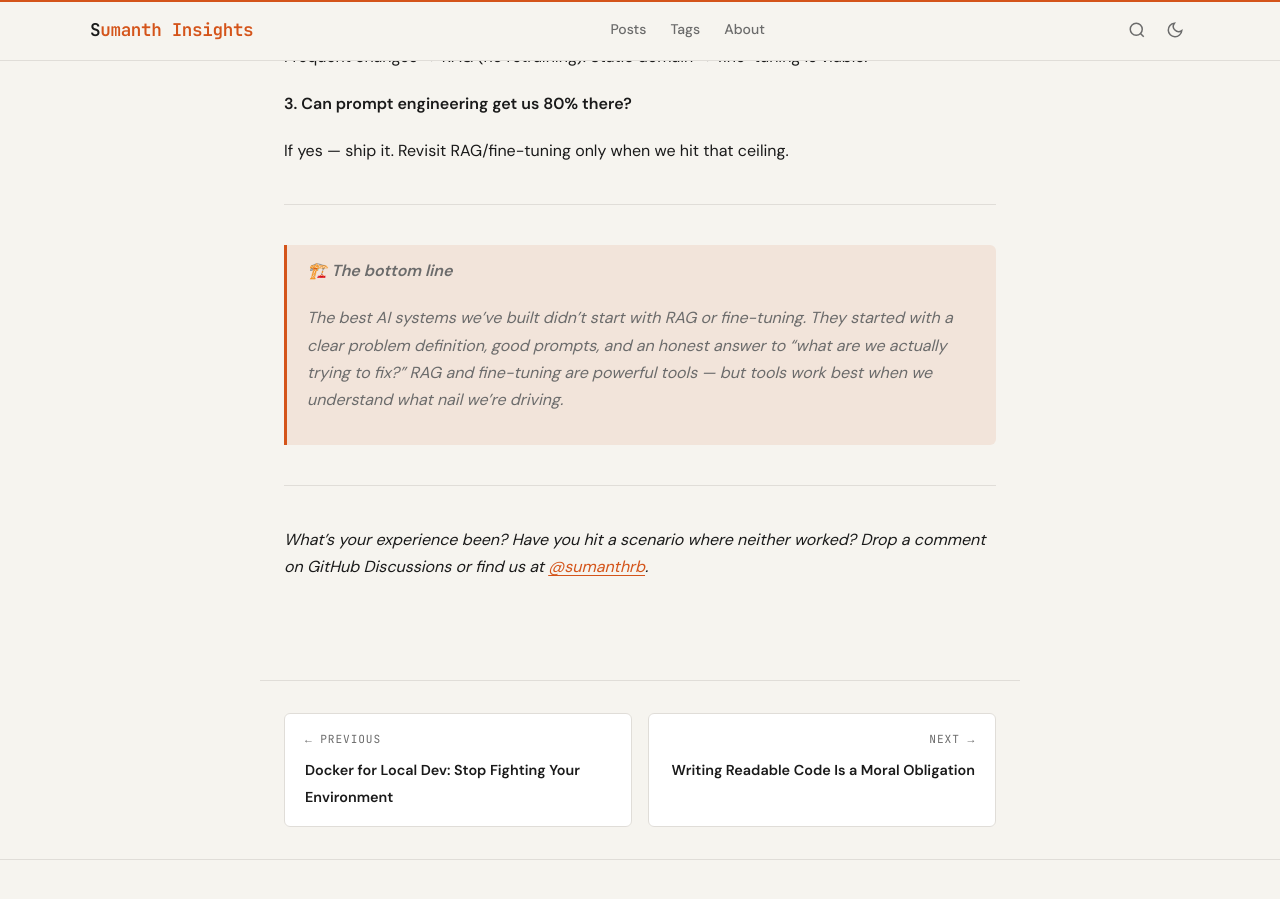
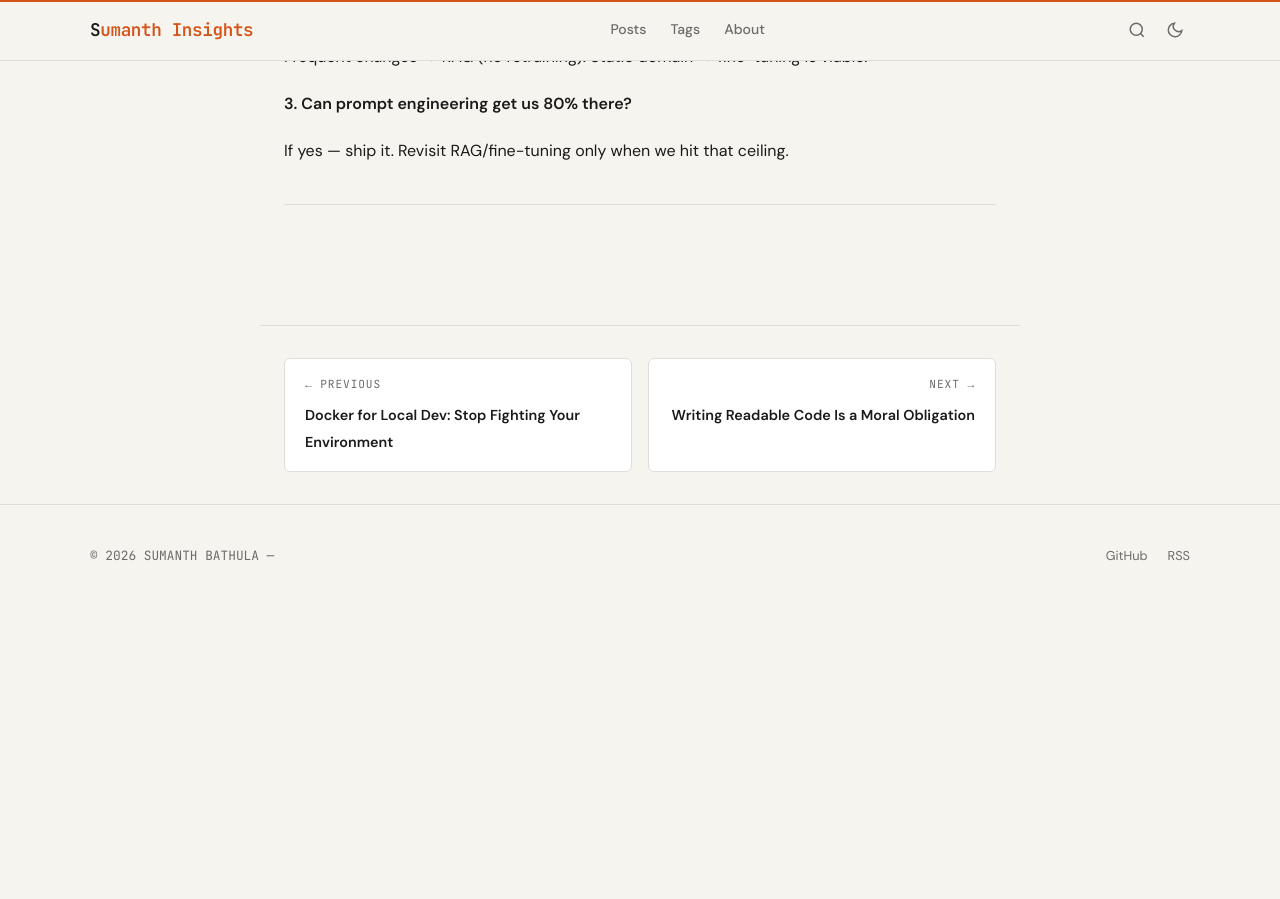
Before and after one commit to sumanthrb/insights, a Jekyll site: the page built from _posts/2025-02-03-rag-vs-finetuning.md, in a window 1280 px wide and 900 px high, scrolled down 3527 px. Built offline with Jekyll 4.4.1, drawn with Linux system fonts in a browser that asks for light colours; after the commit the page ends 4134 px from its top, so only the background shows below that.

Commit message:
Update 2025-02-03-rag-vs-finetuning.md

```diff
--- a/_posts/2025-02-03-rag-vs-finetuning.md
+++ b/_posts/2025-02-03-rag-vs-finetuning.md
@@ -113,11 +113,3 @@ Frequent changes → RAG (no retraining). Static domain → fine-tuning is viabl
 If yes — ship it. Revisit RAG/fine-tuning only when we hit that ceiling.
 
 ---
-
-> 🏗️ **The bottom line**
->
-> The best AI systems we've built didn't start with RAG or fine-tuning. They started with a clear problem definition, good prompts, and an honest answer to *"what are we actually trying to fix?"* RAG and fine-tuning are powerful tools — but tools work best when we understand what nail we're driving.
-
----
-
-*What's your experience been? Have you hit a scenario where neither worked? Drop a comment on GitHub Discussions or find us at [@sumanthrb](https://github.com/sumanthrb).*
```
